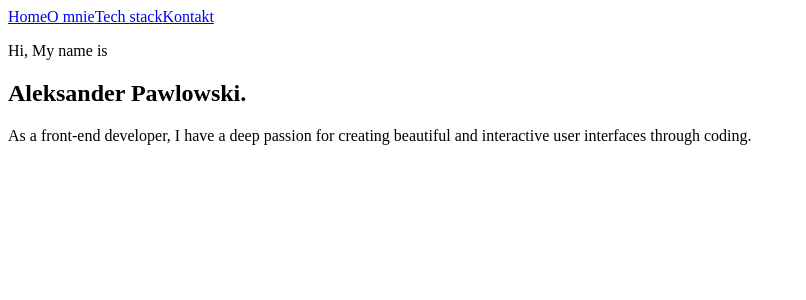
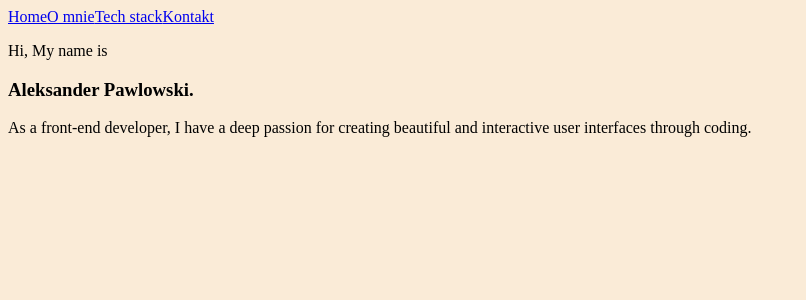
Before and after one commit to AlekPawlowski/portfolio_site, a React (Vite) app: page / in a window 1280 px wide. Shown: the top 300 px of the page, without its empty margins (0-806 px from the left). Built offline with nearby package versions, Linux system fonts and the light colour scheme.

Commit message:
add fade in and out menu

```diff
--- a/package.json
+++ b/package.json
@@ -17,6 +17,7 @@
     "@types/react": "^18.0.28",
     "@types/react-dom": "^18.0.11",
     "@vitejs/plugin-react": "^3.1.0",
+    "sass": "^1.62.1",
     "typescript": "^4.9.3",
     "vite": "^4.2.0"
   }
--- a/src/App.tsx
+++ b/src/App.tsx
@@ -1,5 +1,5 @@
 import { Fragment, useEffect, useState } from 'react';
-import { BrowserRouter, Routes, Route } from "react-router-dom";
+import { BrowserRouter, Routes, Route, useLocation, useNavigate } from "react-router-dom";
 
 import TechStack from './views/TechStack/TechStack.view';
 import Contact from './views/Contact/Contact.contact';
@@ -7,17 +7,36 @@ import { Greeting } from './views/Greeting/Greeting.view';
 import AboutMe from './views/AboutMe/AboutMe.view';
 import Menu from './views/Menu/Menu.menu';
 
-function App() {
-    return <BrowserRouter>
-    <Routes>
-        <Route path="/" element={<Menu />}>
-            <Route index path="" element={<Greeting />} />
-            <Route path="aboutMe" element={<AboutMe />} />
-            <Route path="skils" element={<TechStack />} />
-            <Route path="contact" element={<Contact />} />
-        </Route>
-    </Routes>
-</BrowserRouter>
+function App(): JSX.Element {
+    const location = useLocation();
+
+    const [displayLocation, setDisplayLocation] = useState(location);
+    const [transitionStage, setTransistionStage] = useState("fadeIn");
+
+    useEffect(() => {
+        if (location.pathname !== displayLocation.pathname) {
+            setTransistionStage("fadeOut");
+        }
+    }, [location, displayLocation]);
+
+    return (
+        <section
+            className={`${transitionStage}`}
+            onAnimationEnd={() => {
+                if (transitionStage === "fadeOut") {
+                    setTransistionStage("fadeIn");
+                    setDisplayLocation(location);
+                }
+            }}
+        >
+            <Routes location={displayLocation}>
+                <Route index path="" element={<Greeting />} />
+                <Route path="aboutMe" element={<AboutMe />} />
+                <Route path="skils" element={<TechStack />} />
+                <Route path="contact" element={<Contact />} />
+            </Routes>
+        </section>
+    )
 }
 
 export default App
--- /dev/null
+++ b/src/main.style.scss
@@ -0,0 +1,33 @@
+body {
+    background-color: antiquewhite;
+}
+
+.fadeIn {
+    animation: 0.5s fadeIn forwards;
+}
+
+.fadeOut {
+    animation: 0.5s fadeOut forwards;
+}
+
+@keyframes fadeIn {
+    from {
+        opacity: 0;
+        transform: translate(-20px, 0);
+    }
+    to {
+        opacity: 1;
+        transform: translate(0px, 0px);
+    }
+}
+
+@keyframes fadeOut {
+    from {
+        opacity: 1;
+        transform: translate(0px, 0px);
+    }
+    to {
+        transform: translate(-20px, 0);
+        opacity: 0;
+    }
+}
--- a/src/main.tsx
+++ b/src/main.tsx
@@ -1,7 +1,13 @@
+import { BrowserRouter, Routes, Route, useLocation } from "react-router-dom";
 import React from 'react'
 import ReactDOM from 'react-dom/client'
 import App from './App'
+import './main.style.scss';
+import Menu from "./views/Menu/Menu.menu";
 
 ReactDOM.createRoot(document.getElementById('root') as HTMLElement).render(
-    <App />
+    <BrowserRouter>
+        <Menu />
+        <App />
+    </BrowserRouter>
 )
--- a/src/views/Menu/Menu.menu.tsx
+++ b/src/views/Menu/Menu.menu.tsx
@@ -1,11 +1,5 @@
 import { Fragment, useContext } from 'react';
 import { Outlet, Link } from 'react-router-dom';
-
-import TechStack from '../TechStack/TechStack.view';
-import Contact from '../Contact/Contact.contact';
-import { Greeting } from '../Greeting/Greeting.view';
-import AboutMe from '../AboutMe/AboutMe.view';
-
 
 
 export default function Menu(): JSX.Element {
```
Also changed, not shown: src/views/TechStack/techstack.style.scss (added), 1 other file (tests, documents, lock files or other folders).
